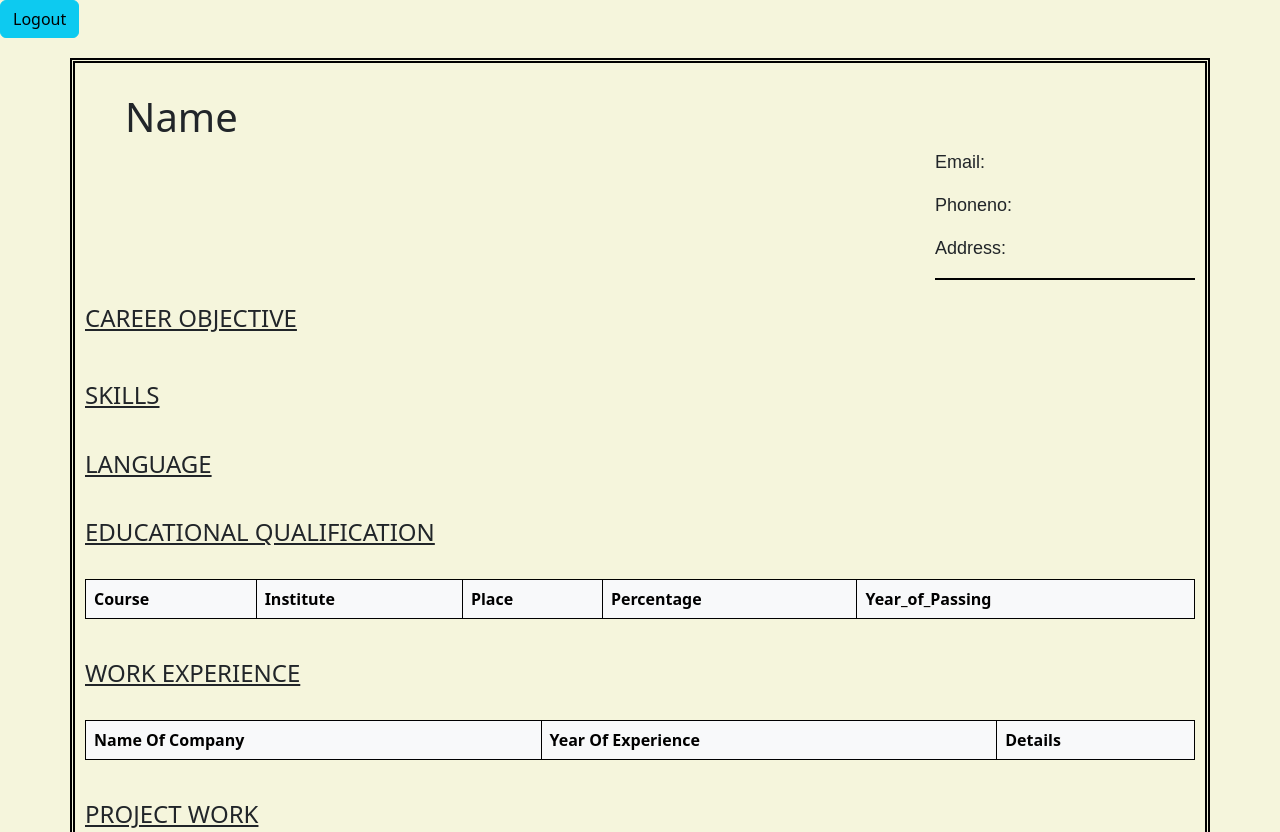
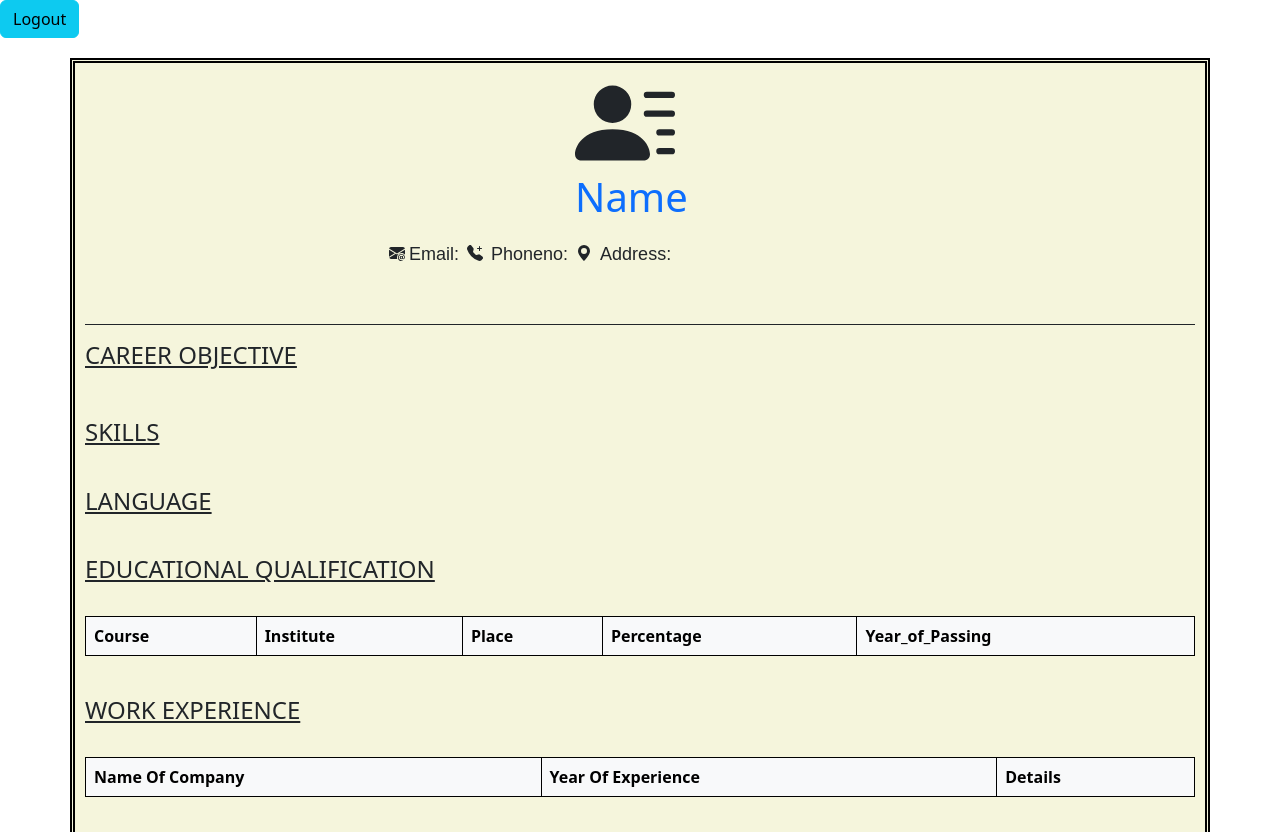
Before and after one commit to santhiyakm04/resume_bulider, a plain HTML site: page resumepage.html in a window 1280 px wide. Shown: the top 832 px of the page. Drawn offline with nearby package versions, Linux system fonts and the light colour scheme.

Commit message:
resume page changed into new

```diff
--- a/resumepage.html
+++ b/resumepage.html
@@ -12,15 +12,23 @@
 <body>
     <button class="btn btn-info" onclick="logout()">Logout</button>
     <div class="container bg-color:whitesmoke">
-        <div class="child">
-        <h1 id="id1_name">Name</h1>
+        <div class="child"><svg xmlns="http://www.w3.org/2000/svg" width="100" height="100" fill="currentColor" class="bi bi-person-lines-fill" viewBox="0 0 16 16">
+            <path d="M6 8a3 3 0 1 0 0-6 3 3 0 0 0 0 6m-5 6s-1 0-1-1 1-4 6-4 6 3 6 4-1 1-1 1zM11 3.5a.5.5 0 0 1 .5-.5h4a.5.5 0 0 1 0 1h-4a.5.5 0 0 1-.5-.5m.5 2.5a.5.5 0 0 0 0 1h4a.5.5 0 0 0 0-1zm2 3a.5.5 0 0 0 0 1h2a.5.5 0 0 0 0-1zm0 3a.5.5 0 0 0 0 1h2a.5.5 0 0 0 0-1z"/>
+          </svg>
+        <h1 class="text-primary" id="id1_name">Name</h1>
     </div>
         <div class="child1">
-            <div class="d-flex"><p id="id2_name">Email:</p></div>
-            <div class="d-flex"><p id="id3_name">Phoneno:</p></div>
-            <div class="d-flex"><p id="id4_name">Address:</p></div>
-            <div class="line"></div><br>
-        </div>
+            <div class="d-flex"><p class="mx-1 mt-1"><svg xmlns="http://www.w3.org/2000/svg" width="16" height="16" fill="currentColor" class="bi bi-envelope-at-fill" viewBox="0 0 16 16">
+                <path d="M2 2A2 2 0 0 0 .05 3.555L8 8.414l7.95-4.859A2 2 0 0 0 14 2zm-2 9.8V4.698l5.803 3.546zm6.761-2.97-6.57 4.026A2 2 0 0 0 2 14h6.256A4.5 4.5 0 0 1 8 12.5a4.49 4.49 0 0 1 1.606-3.446l-.367-.225L8 9.586zM16 9.671V4.697l-5.803 3.546.338.208A4.5 4.5 0 0 1 12.5 8c1.414 0 2.675.652 3.5 1.671"/>
+                <path d="M15.834 12.244c0 1.168-.577 2.025-1.587 2.025-.503 0-1.002-.228-1.12-.648h-.043c-.118.416-.543.643-1.015.643-.77 0-1.259-.542-1.259-1.434v-.529c0-.844.481-1.4 1.26-1.4.585 0 .87.333.953.63h.03v-.568h.905v2.19c0 .272.18.42.411.42.315 0 .639-.415.639-1.39v-.118c0-1.277-.95-2.326-2.484-2.326h-.04c-1.582 0-2.64 1.067-2.64 2.724v.157c0 1.867 1.237 2.654 2.57 2.654h.045c.507 0 .935-.07 1.18-.18v.731c-.219.1-.643.175-1.237.175h-.044C10.438 16 9 14.82 9 12.646v-.214C9 10.36 10.421 9 12.485 9h.035c2.12 0 3.314 1.43 3.314 3.034zm-4.04.21v.227c0 .586.227.8.581.8.31 0 .564-.17.564-.743v-.367c0-.516-.275-.708-.572-.708-.346 0-.573.245-.573.791"/>
+              </svg></p><p id="id2_name">Email:</p></div>
+            <div class="d-flex"><p class="mx-2 mt-1"><svg xmlns="http://www.w3.org/2000/svg" width="16" height="16" fill="currentColor" class="bi bi-telephone-plus-fill" viewBox="0 0 16 16">
+                <path fill-rule="evenodd" d="M1.885.511a1.745 1.745 0 0 1 2.61.163L6.29 2.98c.329.423.445.974.315 1.494l-.547 2.19a.68.68 0 0 0 .178.643l2.457 2.457a.68.68 0 0 0 .644.178l2.189-.547a1.75 1.75 0 0 1 1.494.315l2.306 1.794c.829.645.905 1.87.163 2.611l-1.034 1.034c-.74.74-1.846 1.065-2.877.702a18.6 18.6 0 0 1-7.01-4.42 18.6 18.6 0 0 1-4.42-7.009c-.362-1.03-.037-2.137.703-2.877zM12.5 1a.5.5 0 0 1 .5.5V3h1.5a.5.5 0 0 1 0 1H13v1.5a.5.5 0 0 1-1 0V4h-1.5a.5.5 0 0 1 0-1H12V1.5a.5.5 0 0 1 .5-.5"/>
+              </svg></p><p id="id3_name">Phoneno:</p></div>
+            <div class="d-flex"><p class="mx-2 mt-1"><svg xmlns="http://www.w3.org/2000/svg" width="16" height="16" fill="currentColor" class="bi bi-geo-alt-fill" viewBox="0 0 16 16">
+                <path d="M8 16s6-5.686 6-10A6 6 0 0 0 2 6c0 4.314 6 10 6 10m0-7a3 3 0 1 1 0-6 3 3 0 0 1 0 6"/>
+              </svg></p><p id="id4_name">Address:</p></div>
+        </div><br><hr>
         <div class="main1">
            <h4>CAREER OBJECTIVE</h4><br>
            <p id="id5_name"></p>
--- a/style2.css
+++ b/style2.css
@@ -3,11 +3,11 @@
     padding: 0;
 }
 .child1{
-    margin-left:850px;
+display: flex;
+margin-left: 300px;
 }
-.line{
-    text-decoration:overline;
-    border: 1px solid black;
+hr{
+   opacity:10.5;
 }
  .child3 h4,.main5 h4,.main6 h4{
     text-decoration:underline;
@@ -20,10 +20,11 @@
     border: 5px double black;
     margin-top: 20px;
     margin-bottom: 20px;
+    background-color: beige;
  }
  .child{
-    margin-left: 40px;
-    margin-top: 20px;
+    margin-left: 490px;
+    margin-bottom: 20px;
  }
  .main1 h4,.main2 h4,.main3 h4{
     text-decoration:underline;
@@ -36,6 +37,3 @@
    width: 200px;
    display: inline-block;
  }
- body{
-   background-color: beige;
- }
```
Also changed, not shown: resume.html (+2 -2 lines).
